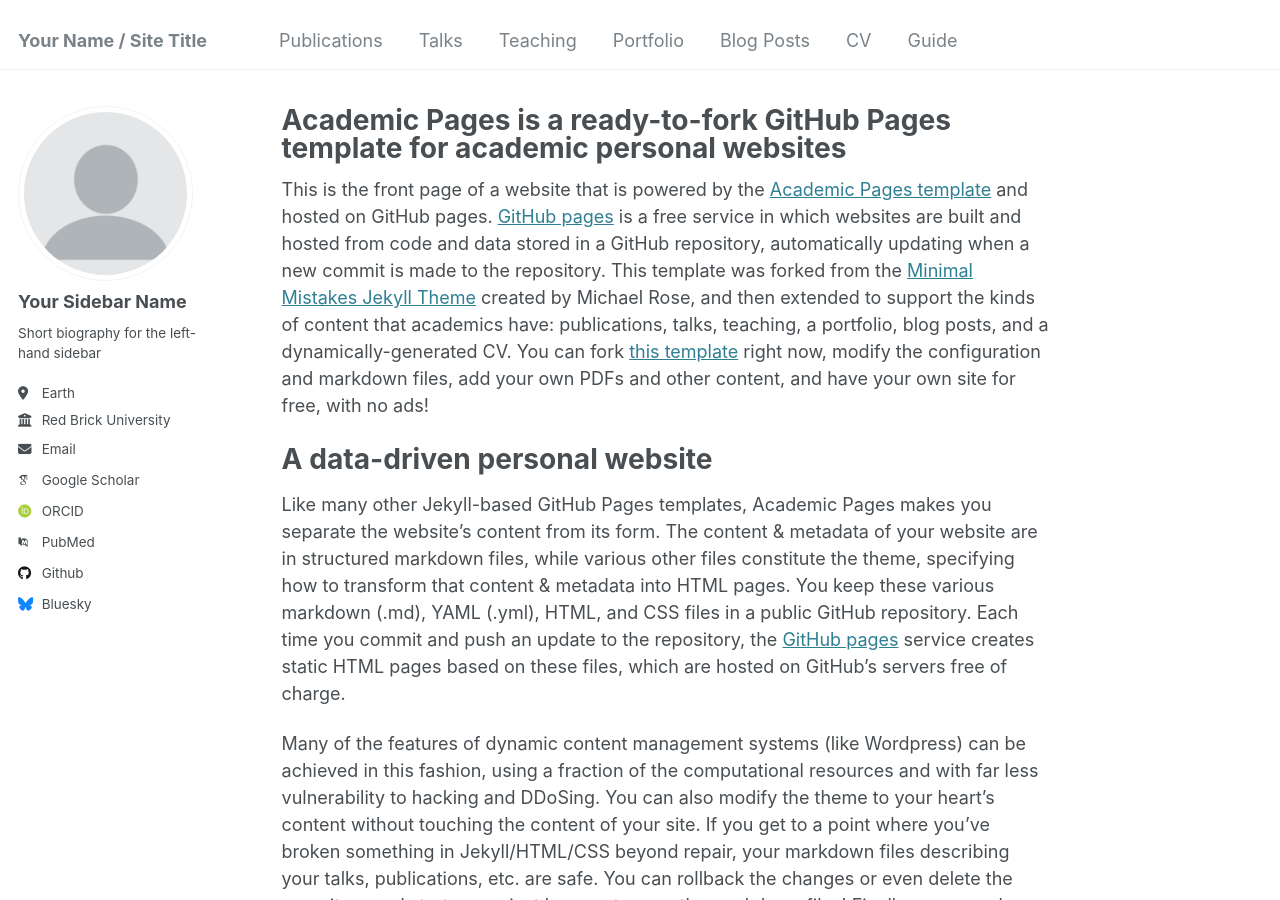
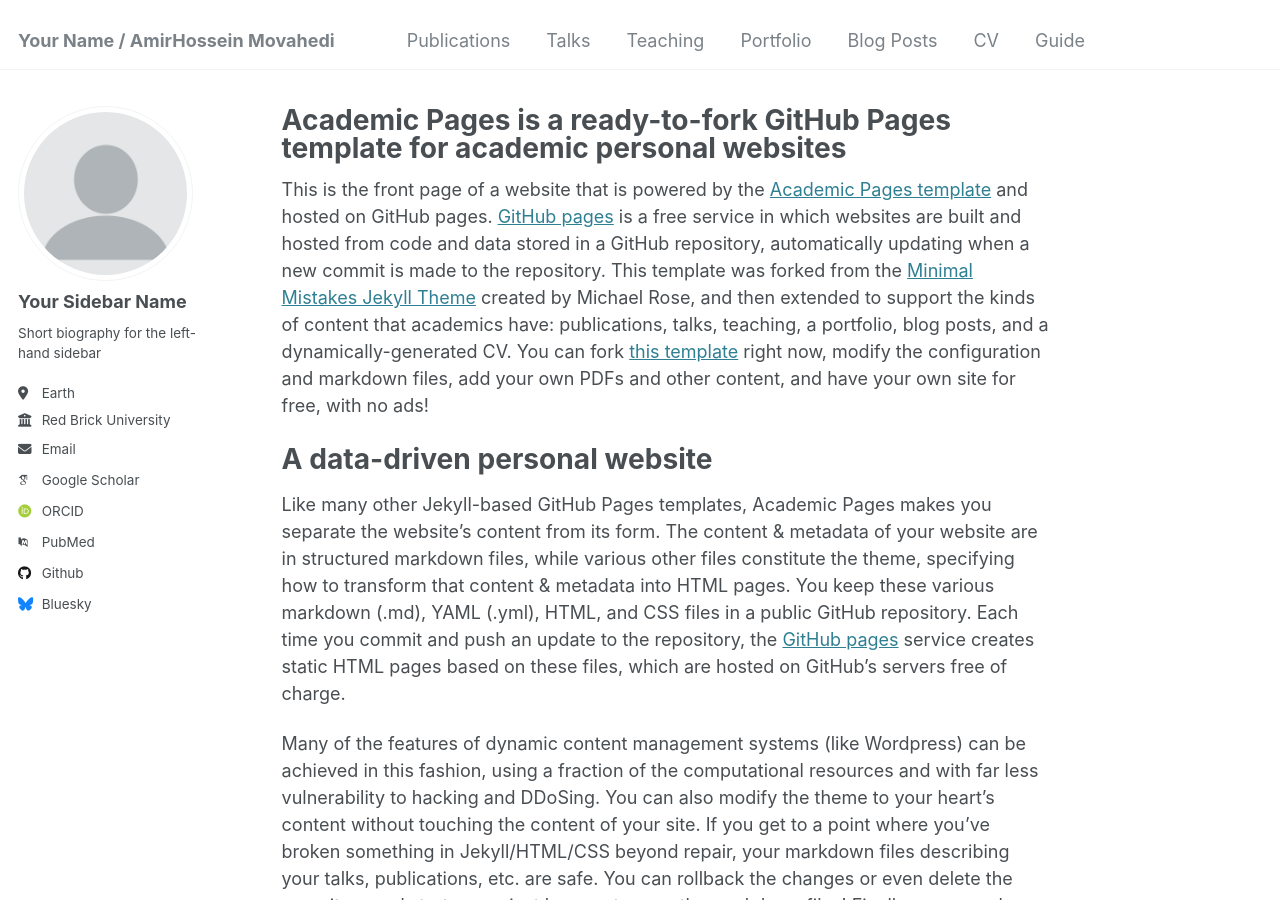
Before and after one commit to AmirHosseinMovahedii/AmirHosseinMovahedi, a Jekyll site: the page built from _pages/about.md, in a window 1280 px wide and 900 px high. Built offline with Jekyll 4.4.1, drawn with Linux system fonts in a browser that asks for light colours; some web fonts are replaced.

Commit message:
Update _config.yml

```diff
--- a/_config.yml
+++ b/_config.yml
@@ -8,7 +8,7 @@
 
 # Basic Site Settings
 locale                   : "en-US"
-title                    : "Your Name / Site Title"
+title                    : "Your Name / AmirHossein Movahedi"
 title_separator          : "-"
 name                     : &name "Your Name"
 description              : &description "personal description"
```
